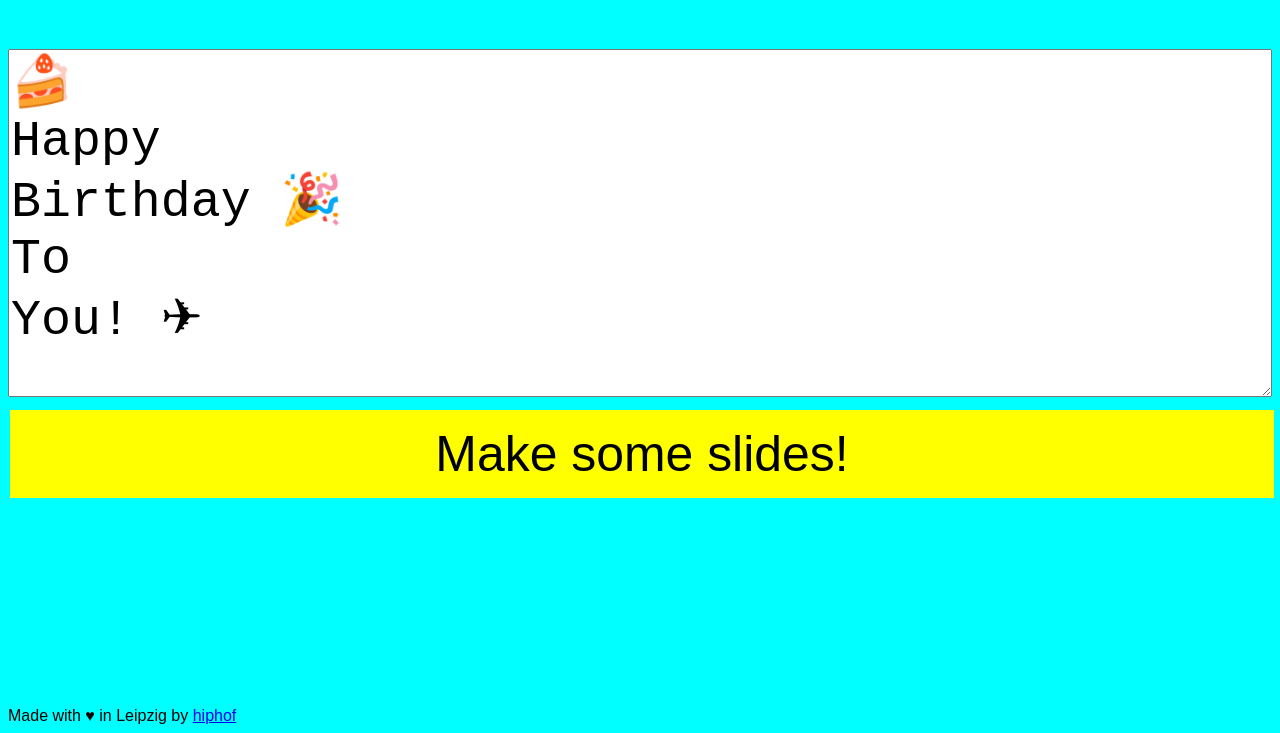
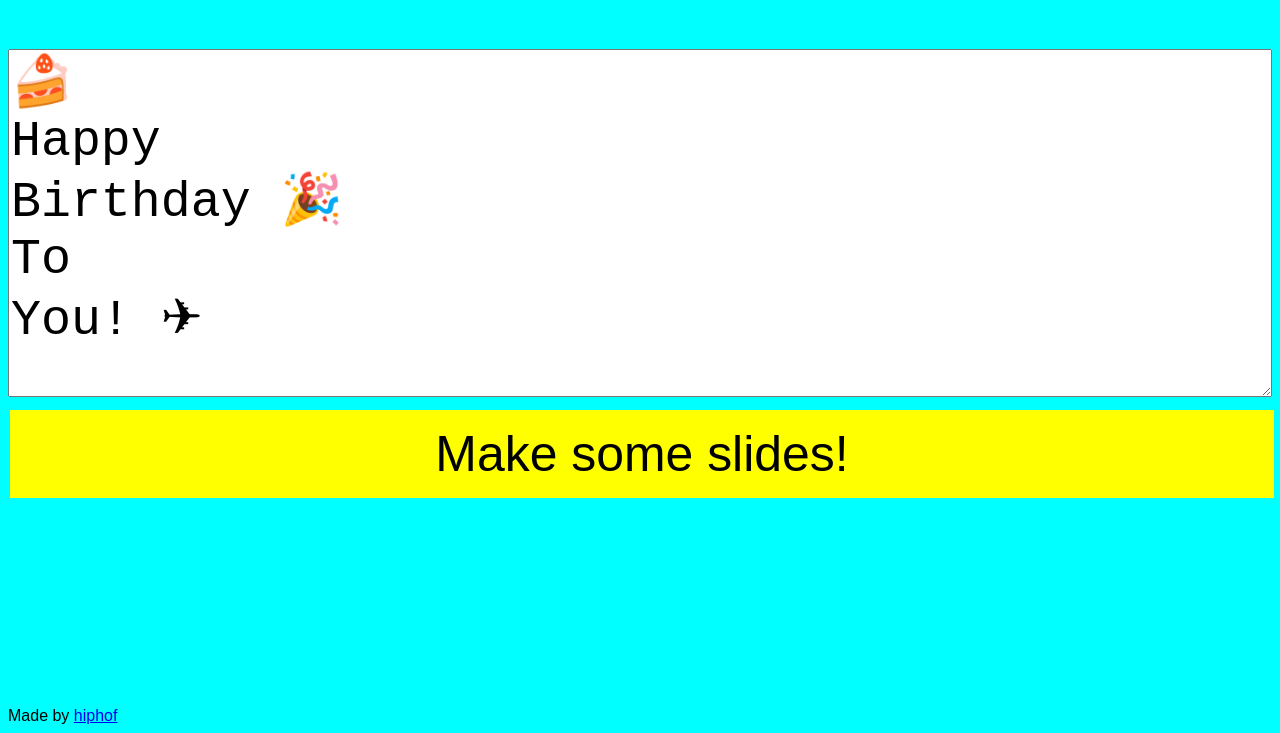
Before and after one commit to hiphof/slides, a website built with Parcel: page index.html in a window 1280 px wide. Shown: the part 144-877 px from the top of the page. Built offline with nearby package versions, Linux system fonts and the light colour scheme.

Commit message:
deleted 'made in Leipzig'

```diff
--- a/index.html
+++ b/index.html
@@ -15,7 +15,7 @@
         </form>
       </div>
     <div id="slides">CLICK!</div>
-    <footer>Made with &#9829; in Leipzig by <a href="https://github.com/hiphof">hiphof</a></strong></footer>
+    <footer>Made by <a href="https://github.com/hiphof">hiphof</a></strong></footer>
 
     <script src="src/index.js"></script>
   </body>
```
